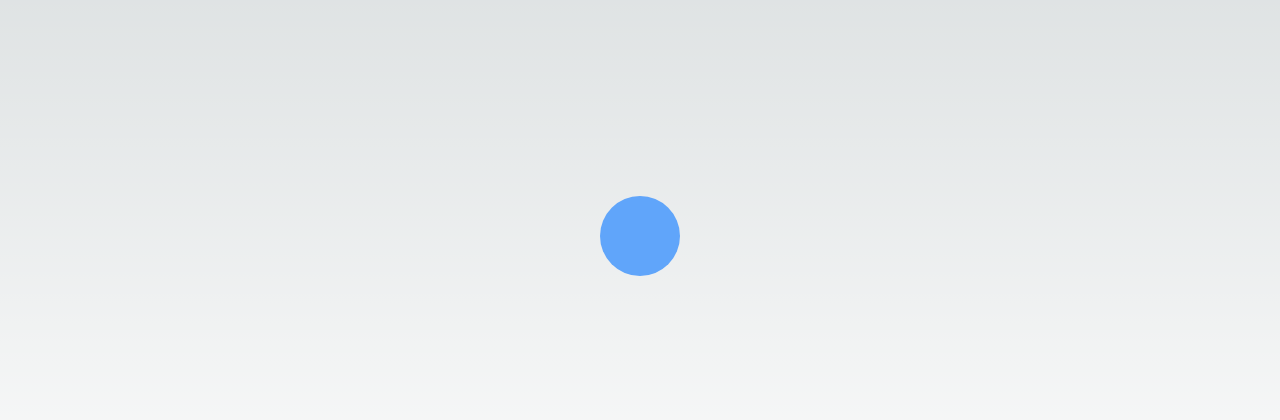
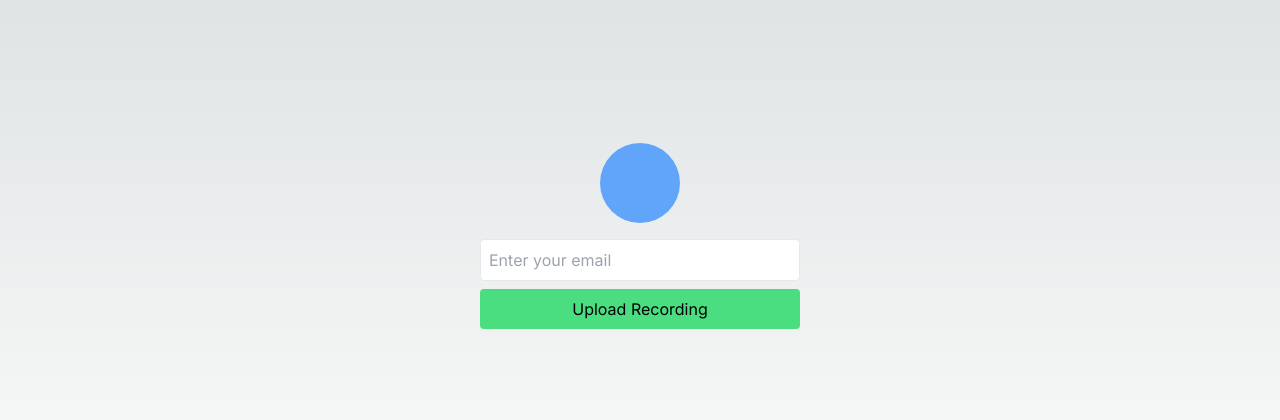
Before and after one commit to zacbe/dpm-challenge-2024, a Next.js app in the folder audio-recording-app/: page / in a window 1280 px wide. Shown: the part 184-604 px from the top of the page. Built offline with nearby package versions, Linux system fonts and the light colour scheme.

Commit message:
chore: Add email input and upload button to RecordingView component

```diff
--- a/audio-recording-app/app/components/RecordingView.tsx
+++ b/audio-recording-app/app/components/RecordingView.tsx
@@ -1,12 +1,31 @@
 'use client'
 
-import { useState } from 'react'
+import { useState, useEffect } from 'react'
 export default function RecordingView() {
-  const [isRecording, setIsRecording] = useState<boolean>(false)
+  const [isRecording, setIsRecording] = useState<boolean>(false);
+  const [email, setEmail] = useState<string>("")
+
+  useEffect(() => {
+    if (isRecording) {
+      startRecording()
+    } else {
+      stopRecording()
+    }
+  }, [isRecording])
 
   const toggleRecording = () => {
     setIsRecording(prevState => !prevState)
   }
+
+  const startRecording = () => {
+    setIsRecording(true)
+  }
+
+  const stopRecording = () => {
+    setIsRecording(false)
+  }
+
+  const handleUpload = async () => {}
 
   return (
     <div className="flex items-center justify-center h-screen w-full">
@@ -40,6 +59,22 @@ export default function RecordingView() {
             </button>
           )}
         </div>
+
+        {/* Email Input and Upload Button */}
+        <div className="mt-4 w-1/2 md:w-1/4 m-auto">
+          <input
+            type="email"
+            value={email}
+            onChange={(e) => setEmail(e.target.value)}
+            placeholder="Enter your email"
+            className="w-full p-2 border rounded"
+            required
+          />
+          <button
+            className="w-full mt-2 p-2 bg-green-400 hover:bg-green-500 rounded">
+            Upload Recording
+          </button>
+        </div>
       </div>
     </div>
   )
```
